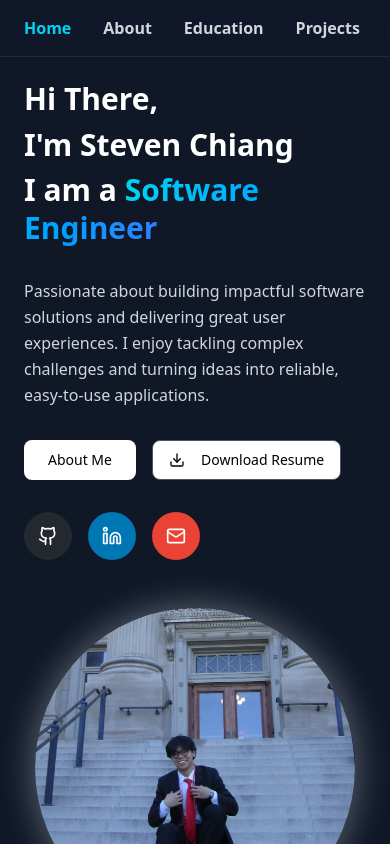
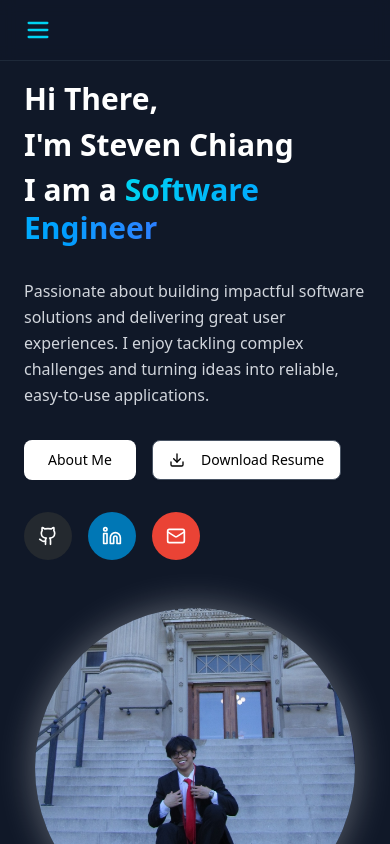
Before and after one commit to StevenJSCF/steven-portfolio, a Next.js app: page / in a window 390 px wide. Shown: the top 844 px of the page. Built offline with nearby package versions, Linux system fonts and the light colour scheme.

Commit message:
hamburger menu for mobile

```diff
--- a/components/NavBar.tsx
+++ b/components/NavBar.tsx
@@ -1,12 +1,38 @@
-import React from "react";
+"use client";
+import React, { useState } from "react";
 
 function NavBar() {
+  const [open, setOpen] = useState(false);
   return (
     <div>
       <nav className="fixed top-0 w-full bg-gray-900/80 backdrop-blur-sm border-b border-gray-800 z-50">
         <div className="flex items-center justify-between px-6 py-4">
-          <div className="flex flex-1 justify-center">
-            <div className="flex space-x-8">
+          {/* Hamburger for mobile */}
+          <div className="flex flex-1 justify-between items-center md:justify-center">
+            <button
+              className="md:hidden text-cyan-400 focus:outline-none"
+              onClick={() => setOpen((v) => !v)}
+              aria-label="Toggle navigation menu"
+            >
+              <svg
+                width="28"
+                height="28"
+                fill="none"
+                viewBox="0 0 24 24"
+                stroke="currentColor"
+              >
+                <path
+                  strokeLinecap="round"
+                  strokeLinejoin="round"
+                  strokeWidth={2}
+                  d="M4 6h16M4 12h16M4 18h16"
+                />
+              </svg>
+            </button>
+            {/* Desktop Nav */}
+            <div
+              className={`hidden md:flex space-x-8${open ? " md:hidden" : ""}`}
+            >
               <a
                 href="#home"
                 className="text-cyan-400 hover:text-cyan-300 transition-colors font-bold"
@@ -40,6 +66,46 @@ function NavBar() {
             </div>
           </div>
         </div>
+        {/* Mobile Nav Dropdown */}
+        {open && (
+          <div className="md:hidden bg-gray-900/95 border-t border-gray-800 px-6 pb-4 pt-2 flex flex-col space-y-4 animate-fade-in-down">
+            <a
+              href="#home"
+              className="text-cyan-400 hover:text-cyan-300 transition-colors font-bold"
+              onClick={() => setOpen(false)}
+            >
+              Home
+            </a>
+            <a
+              href="#about"
+              className="text-gray-300 hover:text-white transition-colors font-bold"
+              onClick={() => setOpen(false)}
+            >
+              About
+            </a>
+            <a
+              href="#education"
+              className="text-gray-300 hover:text-white transition-colors font-bold"
+              onClick={() => setOpen(false)}
+            >
+              Education
+            </a>
+            <a
+              href="#projects"
+              className="text-gray-300 hover:text-white transition-colors font-bold"
+              onClick={() => setOpen(false)}
+            >
+              Projects
+            </a>
+            <a
+              href="#contact"
+              className="text-gray-300 hover:text-white transition-colors font-bold"
+              onClick={() => setOpen(false)}
+            >
+              Contact
+            </a>
+          </div>
+        )}
       </nav>
     </div>
   );
```
